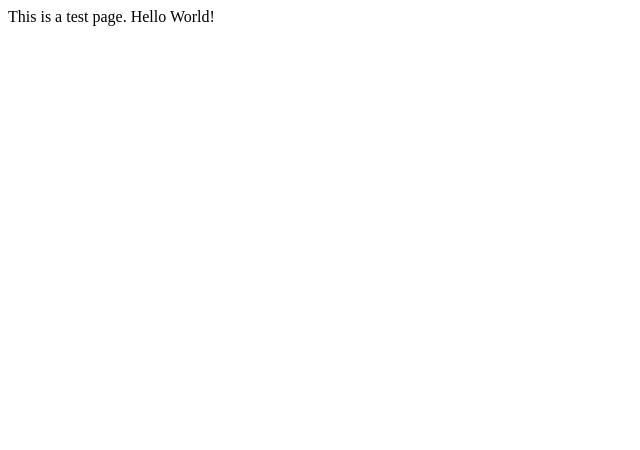
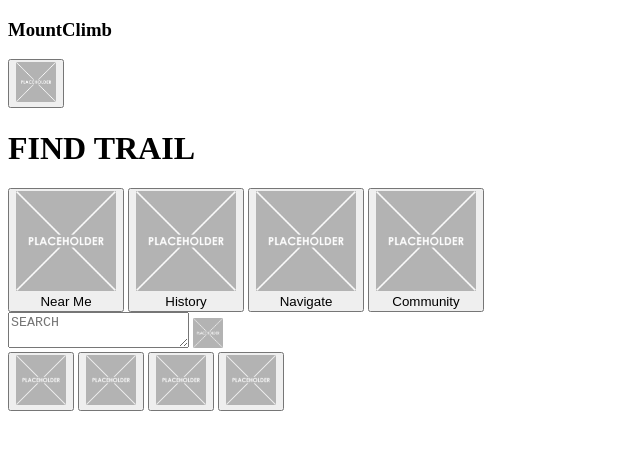
Before and after one commit to lzurch3r/MountClimb-prototype, a plain HTML site: page index.html in a window 1280 px wide. Shown: the whole page, without its empty margins (0-640 px from the left). Drawn offline with Linux system fonts and the light colour scheme.

Commit message:
Created "index.html", main.js, and style.css

```diff
--- a/index.html
+++ b/index.html
@@ -1,11 +1,63 @@
 <!DOCTYPE html>
-<html lang="en">
+<html lang="en-US">
+<script src="main.js"></script>
 <head>
     <meta charset="UTF-8">
     <meta name="viewport" content="width=device-width, initial-scale=1.0">
-    <title>Document</title>
+    <title>MountClimb prototype</title>
+    <link rel="stylesheet" href="style.css">
 </head>
 <body>
-    This is a test page. Hello World!
+    <div>
+      <div id="header">
+        <h3 id="app-name">MountClimb</h3>
+        <button id="account-button">
+          <img src="place-holder-img.png" width="40px">
+        </button>
+      </div>
+      <div id="content">
+        <h1 id="content-header">FIND TRAIL</h1>
+        <div id="content-buttons">
+          <button id="near-me">
+            <img src="place-holder-img.png" width="100px">
+            <br>
+            <label>Near Me</label>
+          </button>
+          <button id="history">
+            <img src="place-holder-img.png" width="100px">
+            <br>
+            <label>History</label>
+          </button>
+          <button id="navigate">
+            <img src="place-holder-img.png" width="100px">
+            <br>
+            <label>Navigate</label>
+          </button>
+          <button id="community">
+            <img src="place-holder-img.png" width="100px">
+            <br>
+            <label>Community</label>
+          </button>
+        </div>
+        <div id="search-bar">
+          <textarea placeholder="SEARCH"></textarea>
+          <img src="place-holder-img.png" width="30px">
+        </div>
+      </div>
+      <div id="nav-bar">
+        <button id="nav-home">
+          <img src="place-holder-img.png" width="50px">
+        </button>
+        <button id="nav-near-me">
+          <img src="place-holder-img.png" width="50px">
+        </button>
+        <button id="nav-history">
+          <img src="place-holder-img.png" width="50px">
+        </button>
+        <button id="nav-community">
+          <img src="place-holder-img.png" width="50px">
+        </button>
+      </div>
+    </div>
 </body>
 </html>
--- /dev/null
+++ b/style.css
@@ -0,0 +1,3 @@
+body {
+
+}
```
Also changed, not shown: main.js (added), place-holder-img.png (added).
